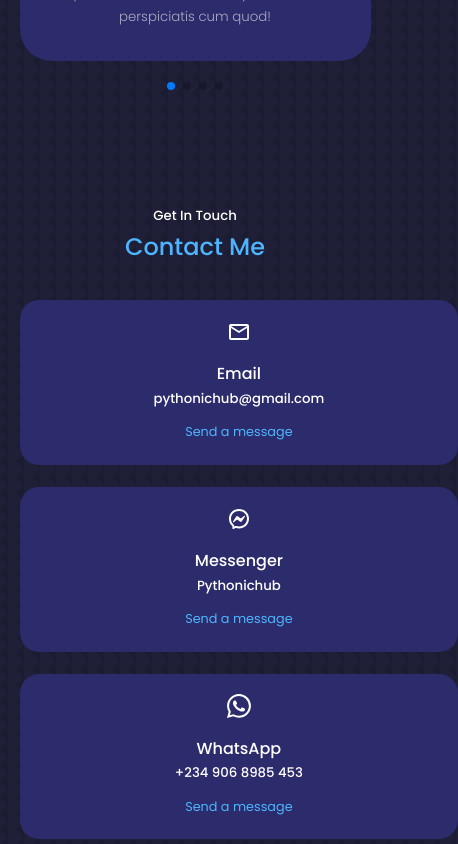
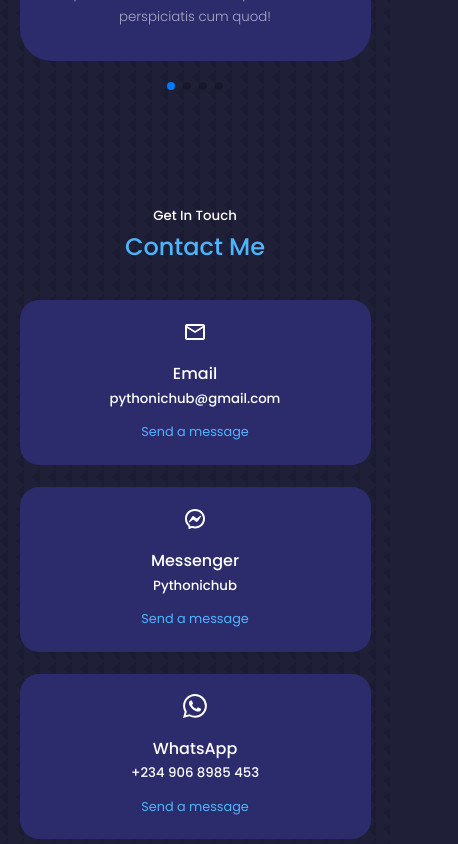
Before and after one commit to Vin-Jex/pythoniclaver, a React (Create React App) app: page / in a window 390 px wide. Shown: the part 7675-8519 px from the top of the page, 458 px wide, since content can reach past the window. Built offline with nearby package versions, Linux system fonts and the light colour scheme.

Commit message:
update file

```diff
--- a/src/components/contact/contact.css
+++ b/src/components/contact/contact.css
@@ -67,6 +67,10 @@
         grid-template-columns: 1fr;
         gap: 2rem;
     }
+
+    .contact__option {
+        width: unset;
+    }
 }
 
 /* *********** MEDIA QUERIES (SMALL DEVICES) *********** */
```
